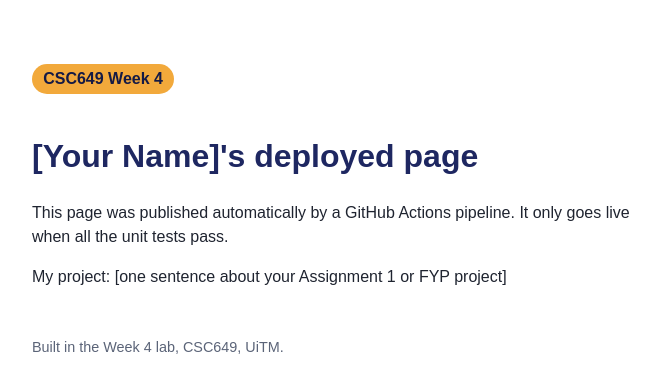
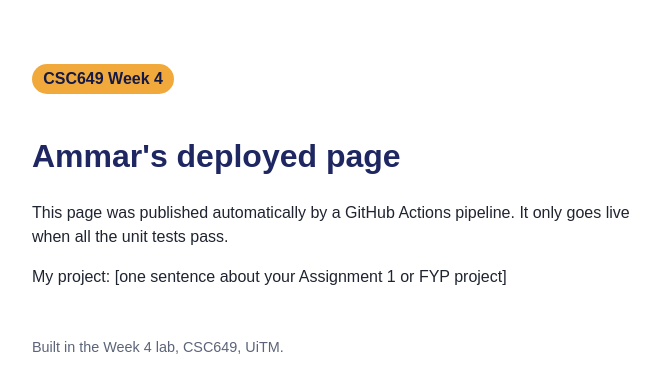
Before and after one commit to itsmukh05/csc649-week4-lab, a plain HTML site: page site/index.html in a window 1280 px wide. Shown: the whole page, without its empty margins (288-948 px from the left). Drawn offline with Linux system fonts and the light colour scheme.

```diff
--- a/site/index.html
+++ b/site/index.html
@@ -13,7 +13,7 @@
 </head>
 <body>
   <p class="badge">CSC649 Week 4</p>
-  <h1>[Your Name]'s deployed page</h1>
+  <h1>Ammar's deployed page</h1>
   <p>This page was published automatically by a GitHub Actions pipeline.
      It only goes live when all the unit tests pass.</p>
   <p>My project: [one sentence about your Assignment 1 or FYP project]</p>
```
Also changed, not shown: 1 other file.
